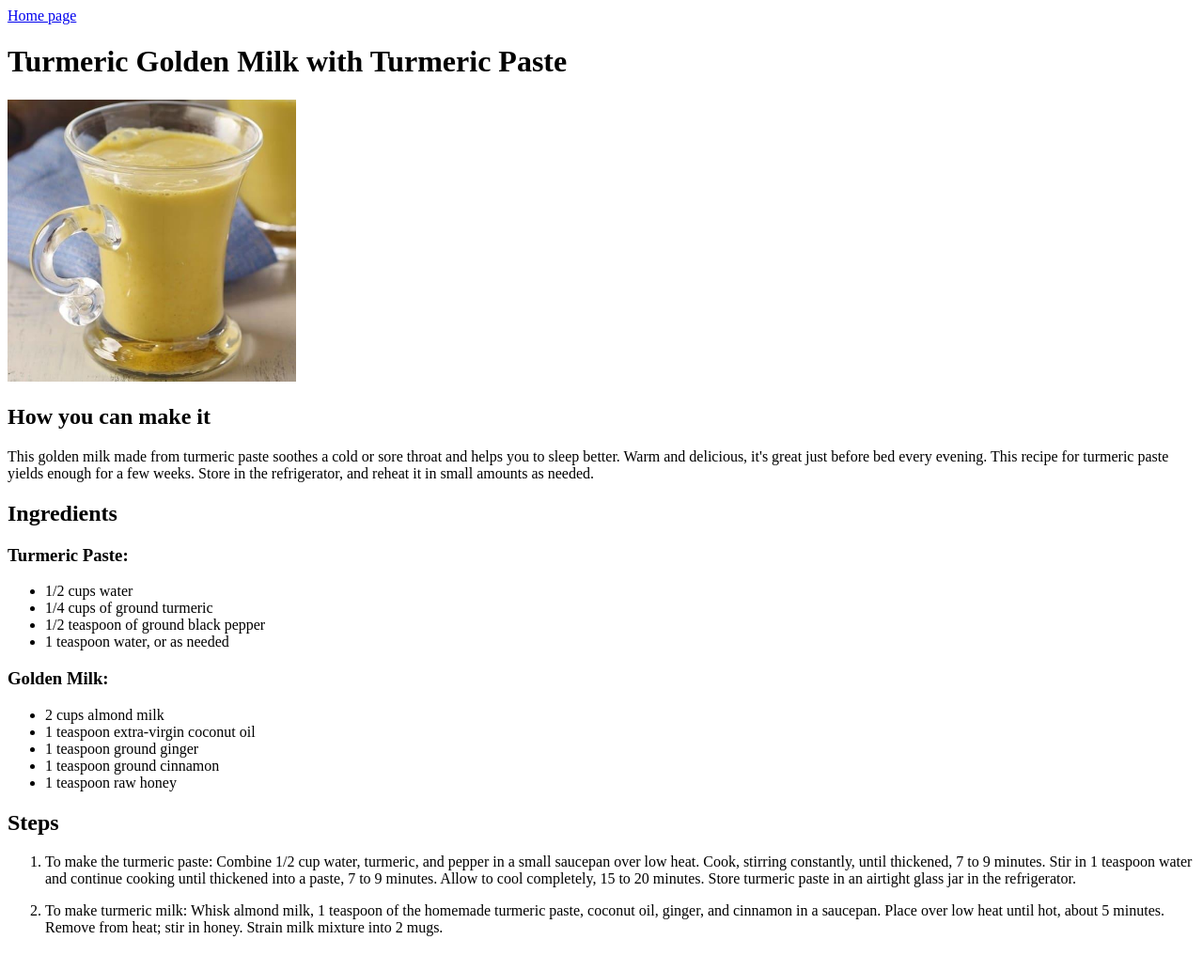
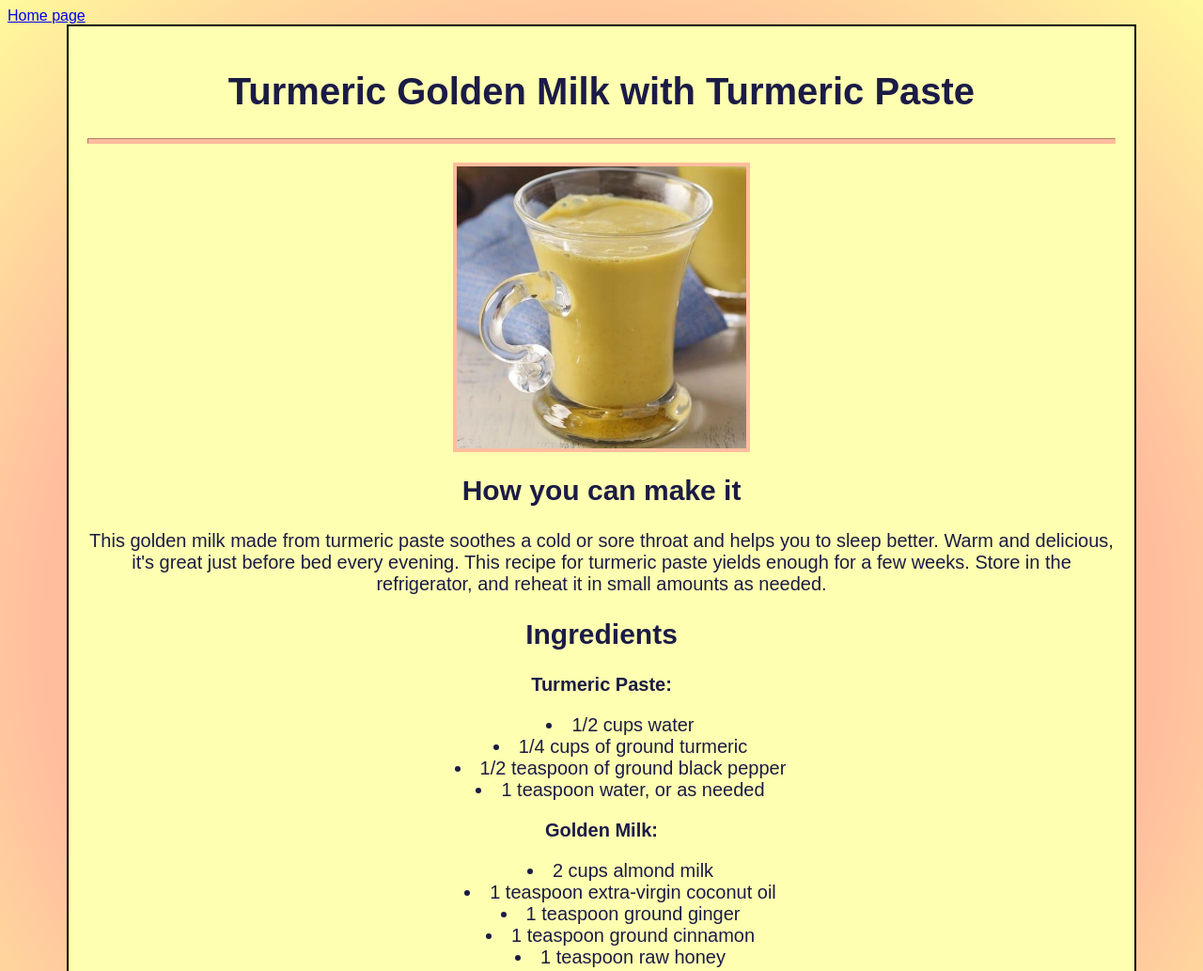
Before and after one commit to Red-Mad-Mango/odin-recipes, a plain HTML site: page Recipes/Turmeric Golden Milk with Turmeric Paste.html in a window 1280 px wide. Shown: the top 1033 px of the page at 94% size. Before the commit the page ends 1012 px from the top, so only its background shows below. Drawn offline with Linux system fonts and the light colour scheme.

Commit message:
Add style to Turmeric-milk-paste
To style Turmeric Recipe

```diff
--- a/Recipes/Turmeric Golden Milk with Turmeric Paste.html
+++ b/Recipes/Turmeric Golden Milk with Turmeric Paste.html
@@ -1,28 +1,41 @@
 <!DOCTYPE html>
 <html lang="en">
   <head>
-    <meta charset="UTF-8">
-    <meta name="viewport" content="width=device-width, initial-scale=1.0">
+    <meta charset="UTF-8" />
+    <meta name="viewport" content="width=device-width, initial-scale=1.0" />
     <title>Turmeric Golden Milk with Turmeric Paste</title>
+    <link rel="stylesheet" href="termeric-golden-milk.css" />
   </head>
   <body>
     <a href="../index.html">Home page</a>
+    <div class="box">
       <h1>Turmeric Golden Milk with Turmeric Paste</h1>
-        <img src="../images/turmeric milk.jpg" alt="Turmeric Golden Milk with Turmeric Paste" height="300">
-
+      <hr />
+      <img
+        src="../images/turmeric milk.jpg"
+        alt="Turmeric Golden Milk with Turmeric Paste"
+        height="300"
+      />
       <h2>How you can make it</h2>
-        <p>This golden milk made from turmeric paste soothes a cold or sore throat and helps you to sleep better. Warm and delicious, it's great just before bed every evening. This recipe for turmeric paste yields enough for a few weeks.
-         Store in the refrigerator, and reheat it in small amounts as needed.</p>
-
+      <p>
+        This golden milk made from turmeric paste soothes a cold or sore throat
+        and helps you to sleep better. Warm and delicious, it's great just
+        before bed every evening. This recipe for turmeric paste yields enough
+        for a few weeks. Store in the refrigerator, and reheat it in small
+        amounts as needed.
+      </p>
       <h2>Ingredients</h2>
       <h3>Turmeric Paste:</h3>
+      <div class="container">
       <ul>
         <li>1/2 cups water</li>
         <li>1/4 cups of ground turmeric</li>
         <li>1/2 teaspoon of ground black pepper</li>
         <li>1 teaspoon water, or as needed</li>
       </ul>
+      </div>
       <h3>Golden Milk:</h3>
+      <div class="container">
       <ul>
         <li>2 cups almond milk</li>
         <li>1 teaspoon extra-virgin coconut oil</li>
@@ -30,14 +43,28 @@
         <li>1 teaspoon ground cinnamon</li>
         <li>1 teaspoon raw honey</li>
       </ul>
-
+      </div>
       <h2>Steps</h2>
       <ol>
-                <li><p>To make the turmeric paste: Combine 1/2 cup water, turmeric, and pepper in a small saucepan over low heat. Cook, stirring constantly, until thickened, 7 to 9 minutes. Stir in 1 teaspoon water and continue cooking until thickened into a paste, 7 to 9 minutes.
-                     Allow to cool completely, 15 to 20 minutes. Store turmeric paste in an airtight glass jar in the refrigerator.</p></li>
-                <li><p>To make turmeric milk: Whisk almond milk, 1 teaspoon of the homemade turmeric paste, coconut oil, ginger, and cinnamon in a saucepan. Place over low heat until hot, about 5 minutes.
-                       Remove from heat; stir in honey. Strain milk mixture into 2 mugs. </p></li>
+        <li>
+          <p>
+            To make the turmeric paste: Combine 1/2 cup water, turmeric, and
+            pepper in a small saucepan over low heat. Cook, stirring constantly,
+            until thickened, 7 to 9 minutes. Stir in 1 teaspoon water and
+            continue cooking until thickened into a paste, 7 to 9 minutes. Allow
+            to cool completely, 15 to 20 minutes. Store turmeric paste in an
+            airtight glass jar in the refrigerator.
+          </p>
+        </li>
+        <li>
+          <p>
+            To make turmeric milk: Whisk almond milk, 1 teaspoon of the homemade
+            turmeric paste, coconut oil, ginger, and cinnamon in a saucepan.
+            Place over low heat until hot, about 5 minutes. Remove from heat;
+            stir in honey. Strain milk mixture into 2 mugs.
+          </p>
+        </li>
       </ol>
-
+    </div>
   </body>
 </html>
--- /dev/null
+++ b/Recipes/termeric-golden-milk.css
@@ -0,0 +1,64 @@
+.box {
+  box-sizing: border-box;
+  width: 90%;
+  max-width: 2000px;
+  min-width: none;
+  background-color: #ffffb1;
+  margin: auto;
+  padding: 20px 20px 20px 20px;
+  border: 2px solid black;
+}
+
+body {
+  background: radial-gradient(
+    circle,
+    #ffbd9e 64%,
+    #fffa9c 100%,
+    #f7f0b0 43%
+  );
+  font-family: arial, sans-serif, "lucida sans";
+  color: #1b1b46;
+}
+
+h1 {
+  font-size: 40px;
+  text-align: center;
+}
+
+h2  {
+  font-size: 30px;
+  text-align: center;
+
+}
+
+h3 {
+  font-size: 20px;
+  text-align: center;
+}
+
+img {
+  display: block;
+  margin-left: auto;
+  margin-right: auto;
+  margin-top: 20px;
+  border: 4px solid #ffbd9e;
+}
+
+hr {
+  padding: 2px;
+  background-color: #ffbd9e;
+  border-color: #ffbd9e;
+}
+
+p {
+  text-align: center;
+  font-size: 20px;
+  text-align: center;
+
+}
+
+.container {
+  font-size:  20px;
+  text-align: center;
+  list-style-position: inside;
+}
```
Lines whose indentation alone changed are shown as unchanged.
